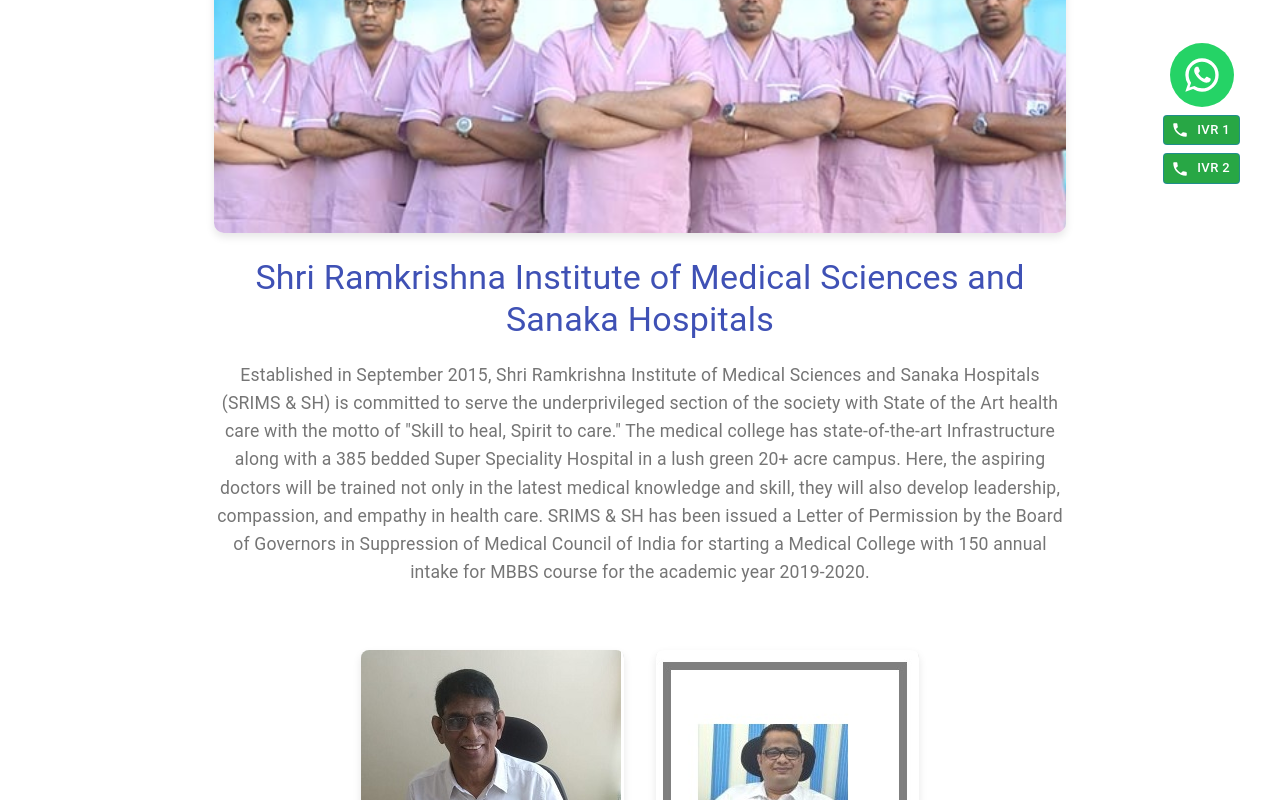
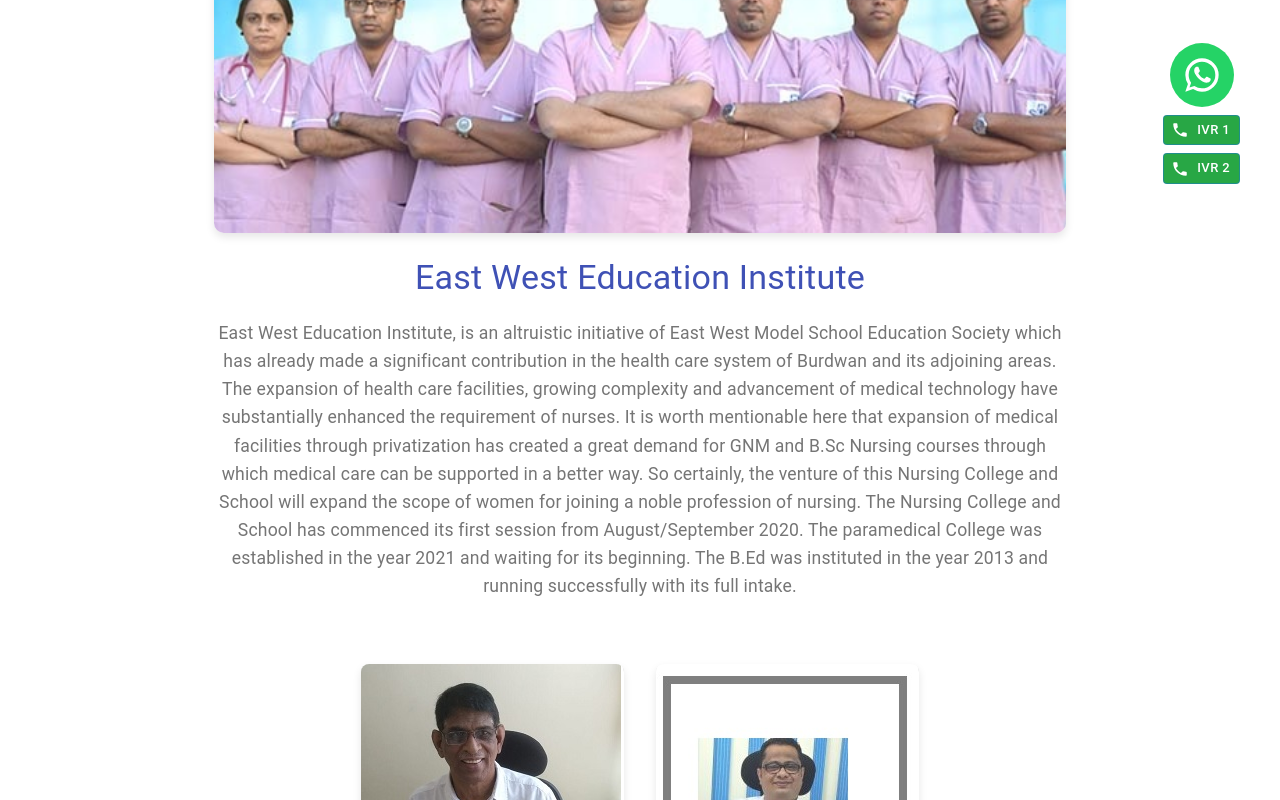
Before and after one commit to SanakaMedical/East-West, a React (Vite) app: page /aboutUs in a window 1280 px wide. Shown: the part 576-1376 px from the top of the page. Built offline with nearby package versions, Linux system fonts and the light colour scheme.

Commit message:
initial commit

```diff
--- a/src/components/Home/Home.tsx
+++ b/src/components/Home/Home.tsx
@@ -20,33 +20,20 @@
   const slides = [
     {
       id: 1,
-      image: "/api/placeholder/1200/600",
+      image:
+        "https://eastwestedu.org/wp-content/uploads/2023/06/Building-Image.webp",
       title: "Explore Amazing Destinations",
       description:
         "Discover breathtaking locations and unforgettable experiences",
-      buttonText: "Book Now",
+      buttonText: "Apply Now",
     },
     {
       id: 2,
-      image: "/api/placeholder/1200/600",
-      title: "Special Summer Packages",
-      description: "Enjoy exclusive deals on summer vacation packages",
-      buttonText: "View Deals",
-    },
-    {
-      id: 3,
-      image: "/api/placeholder/1200/600",
-      title: "Luxury Beach Resorts",
-      description:
-        "Experience world-class hospitality at premium beach locations",
-      buttonText: "Learn More",
-    },
-    {
-      id: 4,
-      image: "/api/placeholder/1200/600",
+      image:
+        "https://eastwestedu.org/wp-content/uploads/2023/11/Nursing_Header3.webp",
       title: "Adventure Tours",
       description: "Embark on exciting adventures with expert guides",
-      buttonText: "Start Journey",
+      buttonText: "Apply Now",
     },
   ];
 
--- a/src/components/Section/AboutUs/AboutUs.tsx
+++ b/src/components/Section/AboutUs/AboutUs.tsx
@@ -1,4 +1,3 @@
-
 import React from "react";
 import {
   Container,
@@ -79,25 +78,28 @@
           gutterBottom
           style={{ color: "#3f51b5", marginBottom: "20px" }}
         >
-          Shri Ramkrishna Institute of Medical Sciences and Sanaka Hospitals
+          East West Education Institute
         </Typography>
         <Typography
           variant="body1"
           paragraph
           style={{ color: "#757575", fontSize: "1.1rem", lineHeight: "1.6" }}
         >
-          Established in September 2015, Shri Ramkrishna Institute of Medical
-          Sciences and Sanaka Hospitals (SRIMS & SH) is committed to serve the
-          underprivileged section of the society with State of the Art health
-          care with the motto of "Skill to heal, Spirit to care." The medical
-          college has state-of-the-art Infrastructure along with a 385 bedded
-          Super Speciality Hospital in a lush green 20+ acre campus. Here, the
-          aspiring doctors will be trained not only in the latest medical knowledge
-          and skill, they will also develop leadership, compassion, and empathy
-          in health care. SRIMS & SH has been issued a Letter of Permission by the
-          Board of Governors in Suppression of Medical Council of India for
-          starting a Medical College with 150 annual intake for MBBS course
-          for the academic year 2019-2020.
+          East West Education Institute, is an altruistic initiative of East
+          West Model School Education Society which has already made a
+          significant contribution in the health care system of Burdwan and its
+          adjoining areas. The expansion of health care facilities, growing
+          complexity and advancement of medical technology have substantially
+          enhanced the requirement of nurses. It is worth mentionable here that
+          expansion of medical facilities through privatization has created a
+          great demand for GNM and B.Sc Nursing courses through which medical
+          care can be supported in a better way. So certainly, the venture of
+          this Nursing College and School will expand the scope of women for
+          joining a noble profession of nursing. The Nursing College and School
+          has commenced its first session from August/September 2020. The
+          paramedical College was established in the year 2021 and waiting for
+          its beginning. The B.Ed was instituted in the year 2013 and running
+          successfully with its full intake.
         </Typography>
         <Grid container spacing={4} mt={4} justifyContent="center">
           {teamMembers.map((member) => (
@@ -128,7 +130,11 @@
                 <Card style={{ backgroundColor: "#ffffff", maxWidth: "300px" }}>
                   <CardMedia
                     component="img"
-                    style={{ height: "auto", width: "auto", objectFit: "cover" }}
+                    style={{
+                      height: "auto",
+                      width: "auto",
+                      objectFit: "cover",
+                    }}
                     image={member.image}
                     alt={member.name}
                   />
```
